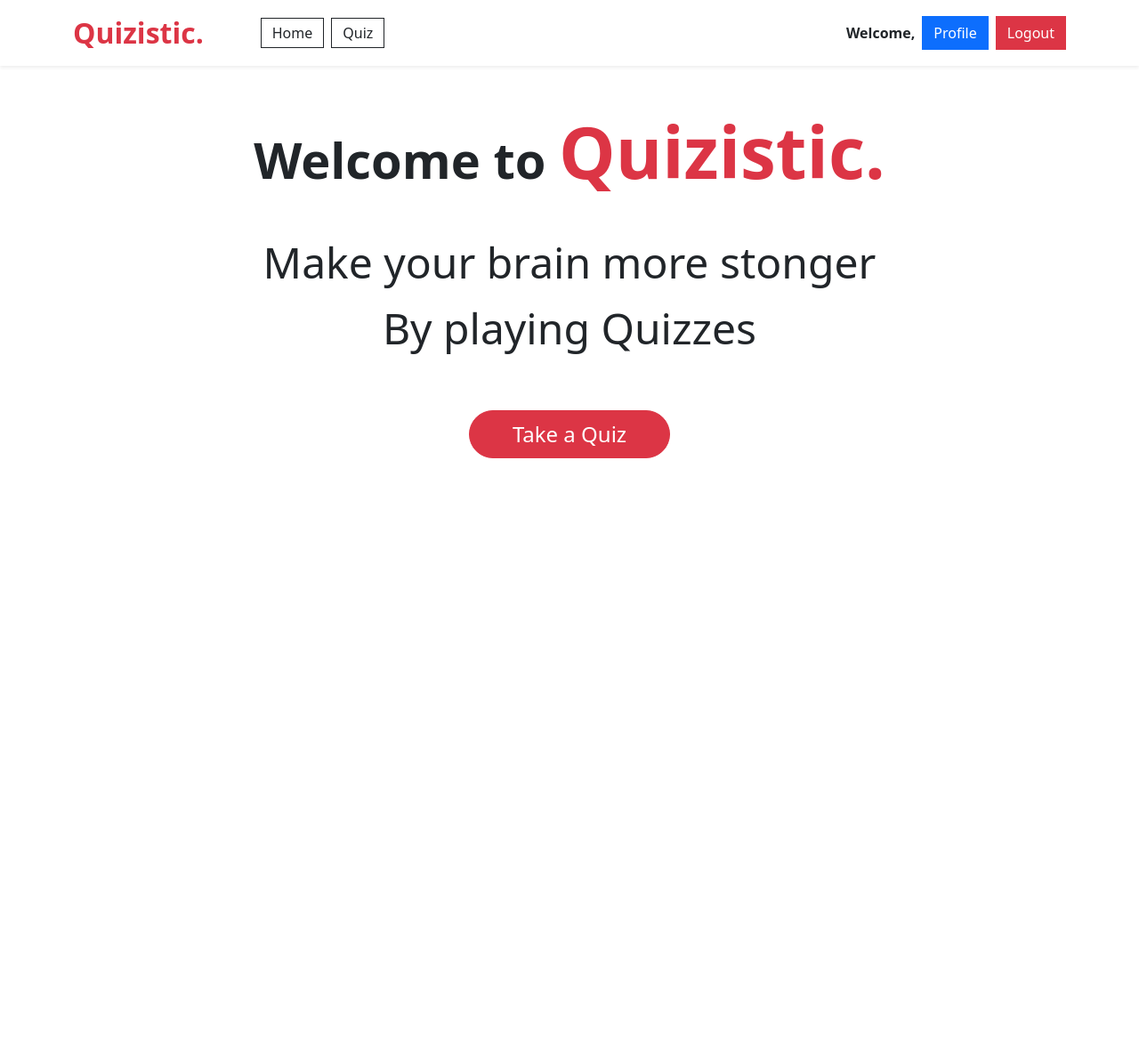
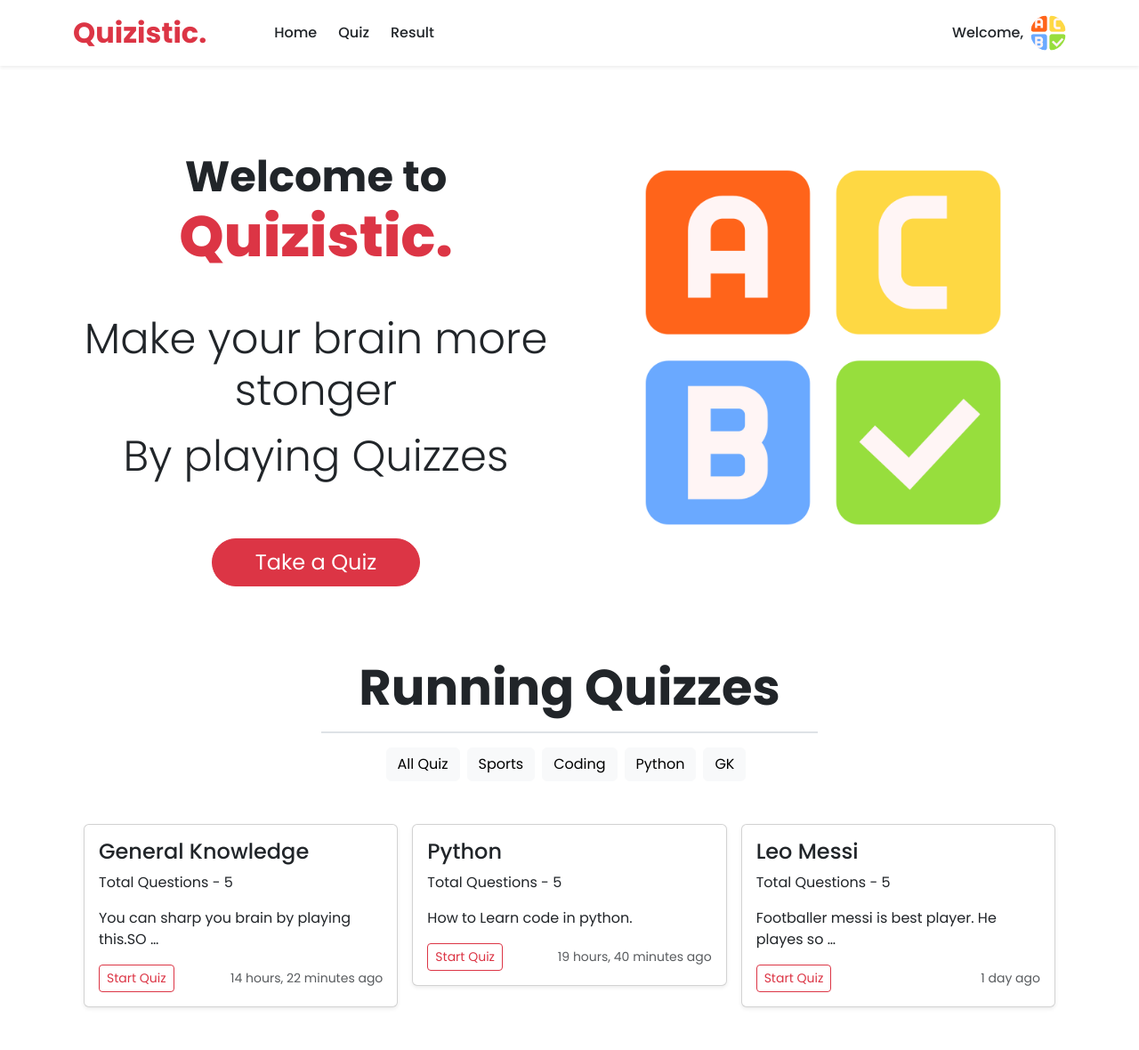
Before and after one commit to sinu5550/Quizistic, a Django app: page / in a window 1280 px wide. Shown: the whole page at 89% size. Before the commit the page ends 515 px from the top, so only its background shows below. Run offline with Django 5.2, Linux system fonts and the light colour scheme; a user stored in the database is signed in; data comes from the database, SQL or seed files in the repository; both versions use the stored data as it was after the commit.

Commit message:
Updated Something

```diff
--- a/Quizistic/views.py
+++ b/Quizistic/views.py
@@ -1,4 +1,14 @@
 from django.shortcuts import render
+from quiz.models import Quiz
+from category.models import Category
 
-def home (request):
-    return render(request,'home.html')
+def home (request,category_slug=None):
+    quizzes = Quiz.objects.order_by('-created_at')
+    categories = Category.objects.all()
+
+    if category_slug is not None:
+        category = Category.objects.get(slug = category_slug)
+        quizzes = Quiz.objects.filter(category = category)
+    categories = Category.objects.all()
+    context ={"quizzes":quizzes, "categories":categories}
+    return render(request,'home.html',context)
--- a/quiz/templates/quiz_result.html
+++ b/quiz/templates/quiz_result.html
@@ -35,7 +35,7 @@
     <tbody>
         {% for r in result %}
         <tr>
-            <td>{{r.id}}</td>
+            <td>{{ forloop.counter }}</td>
             <td>{{r.question}}</td>
             <td>{{r.question.right_opt}}</td>
             {% if r.question.right_opt == r.right_ans %}
--- a/quiz/urls.py
+++ b/quiz/urls.py
@@ -5,6 +5,7 @@
     path('category/<slug:category_slug>/', views.all_quiz_view, name='cat_quiz'),
     path('question/<int:q_id>/', views.question_view, name='question'),
     path('submit-answer/<int:q_id>/<int:ques_id>/', views.submit_answer_view, name='submit_answer'),
+    path('result/', views.result, name='result'),
 
 
 
--- /dev/null
+++ b/static/css/style.css
@@ -0,0 +1,9 @@
+@import url('https://fonts.googleapis.com/css2?family=Inter:wght@200;400;500;600;700&family=Montserrat:wght@100;200;300;400;600;700&family=Poppins:wght@200;300;400;500;600;700;800&display=swap');
+
+body {
+    font-family: poppins;
+}
+
+.profile-pic {
+    width: 40px;
+}
--- a/templates/base.html
+++ b/templates/base.html
@@ -8,6 +8,8 @@
     <title>Quizistic.</title>
     <link href="https://cdn.jsdelivr.net/npm/bootstrap@5.3.2/dist/css/bootstrap.min.css" rel="stylesheet"
         integrity="sha384-T3c6CoIi6uLrA9TneNEoa7RxnatzjcDSCmG1MXxSR1GAsXEV/Dwwykc2MPK8M2HN" crossorigin="anonymous">
+    <link rel="stylesheet" href="{% static 'css/style.css' %}">
+    <link rel="stylesheet" href="https://cdn.jsdelivr.net/npm/bootstrap-icons@1.11.3/font/bootstrap-icons.min.css">
 
 </head>
 
@@ -20,24 +22,43 @@
                 <span class="navbar-toggler-icon"></span>
             </button>
             <div class="collapse navbar-collapse gap-2 " id="navbarNavAltMarkup">
-                <div class="navbar-nav  ps-lg-5 item-nav gap-2">
-                    <a class="btn btn-outline-dark rounded-0 py-1" aria-current="page" href="{% url 'home' %}">Home</a>
-
-                    <a class="btn btn-outline-dark rounded-0 py-1" aria-current="page"
+                <div class="navbar-nav  ps-lg-5 item-nav ">
+                    <a class="btn  btn-outline-dark rounded-0 border-0  fw-medium" aria-current="page"
+                        href="{% url 'home' %}">Home</a>
+                    {% if user.is_authenticated %}
+                    <a class="btn  btn-outline-dark rounded-0 border-0  fw-medium" aria-current="page"
                         href="{% url 'all_quiz' %}">Quiz</a>
-
+                    <a class="btn  btn-outline-dark rounded-0 border-0  fw-medium" aria-current="page"
+                        href="{% url 'result' %}">Result</a>
+                    {% endif %}
 
                 </div>
                 <div class="navbar-nav  item-nav gap-2 ms-lg-auto 2 align-items-center ">
                     {% if user.is_authenticated %}
-                    <div class="fw-bold ">Welcome, {{ request.user.first_name }} </div>
-                    <a href="{% url 'profile' %}" class="btn btn-primary rounded-0">Profile</a>
-                    <form method="post" action="{% url 'logout' %}">
-                        {% csrf_token %}
-                        <button type="submit" class="btn btn-danger rounded-0"> Logout</button>
-                    </form>
+                    <div class="fw-medium ">Welcome, {{ request.user.first_name }} {{ request.user.last_name }} </div>
+                    <div class="btn-group dropstart">
+                        <button type="button" class="btn px-0 border-0 rounded-0" data-bs-toggle="dropdown">
+                            <img src="{% static 'images/answer.png' %}" class="profile-pic rounded-5" alt="">
+                        </button>
+                        <ul class="dropdown-menu mt-5 ">
+                            <li><a href="{% url 'profile' %}" class="rounded-0 text-decoration-none"><button
+                                        class="dropdown-item " type="button">
+                                        <i class="bi bi-person-fill me-2"></i>Profile</button></a></li>
+                            <li><button class="dropdown-item " type="button">Another action</button>
+                            </li>
+                            <li>
+                                <form method="post" action="{% url 'logout' %}">
+                                    {% csrf_token %}
+
+                                    <button class="dropdown-item " type="submit"">
+                                        <i class=" bi bi-box-arrow-left me-2"></i>Logout</button>
+                                </form>
+                            </li>
+                        </ul>
+                    </div>
+
                     {% else%}
-                    <a href="{% url 'register' %}" class="btn btn-outline-danger rounded-0">Sign Up</a>
+                    <a href=" {% url 'register' %}" class="btn btn-outline-danger rounded-0">Sign Up</a>
                     <a href="{% url 'login' %}" class="btn btn-danger rounded-0">Login</a>
                     {% endif %}
 
--- a/templates/home.html
+++ b/templates/home.html
@@ -3,13 +3,74 @@
 
 {% block content %}
 
-<h2 class="fw-bolder text-center display-4 mt-5">Welcome to <span
-        class="text-danger display-1 fw-bolder ">Quizistic.</span></h2>
-<div class="text-center mt-5">
-    <p class="display-5 ">Make your brain more stonger</p>
-    <p class="display-5 ">By playing Quizzes</p>
-    <a href="{% url 'all_quiz' %}" class="btn btn-danger rounded-pill fs-4  px-5 py-2 mt-5">Take a Quiz</a>
+<div class="row align-items-center  my-5">
+    <div class="col-6 text-center">
+        <h2 class="fw-bolder display-5 mt-5">Welcome to <span class="text-danger display-3 fw-bolder ">Quizistic.</span>
+        </h2>
+        <div class="mt-5">
+            <p class="display-5 ">Make your brain more stonger</p>
+            <p class="display-5 ">By playing Quizzes</p>
+            <a href="{% url 'all_quiz' %}" class="btn btn-danger rounded-pill fs-4  px-5 py-2 mt-5">Take a Quiz</a>
+        </div>
+    </div>
+    <div class="col-6 d-flex justify-content-center">
+        <img src="{% static 'images/answer.png' %}" class="w-75" alt="Answer Picture">
+    </div>
 </div>
 
 
+<section class="my-5">
+    <div class="d-flex justify-content-center ">
+        <h1 class="display-4 fw-bold border-bottom  border-2 text-center my-3 w-50 py-3">Running Quizzes</h1>
+    </div>
+
+
+    <div class="container">
+        <div class="d-flex justify-content-center ">
+            <a href="{% url 'all_quiz' %}" class="btn btn-light me-2">All Quiz</a>
+            {% for cat in categories %}
+            <a href="{% url 'cat_quiz' cat.slug %}" class="btn btn-light me-2">{{cat.name}}</a>
+            {% endfor %}
+
+        </div>
+    </div>
+    <div class="container mt-5">
+        {% if quizzes|length > 0 %}
+
+        <div class="row row-cols-1 row-cols-sm-1 row-cols-md-2 row-cols-lg-3 g-3">
+
+            {% for quiz in quizzes %}
+            <div class="col">
+                <div class="card shadow-sm">
+                    <div class="card-body">
+                        <h4>{{quiz.title}}</h4>
+                        <p class="card-text">Total Questions - 5</p>
+                        <p class="card-text">{{quiz.description | truncatewords:8}}</p>
+                        <div class="d-flex justify-content-between align-items-center">
+                            <div class="btn-group">
+                                {% if user.is_authenticated %}
+                                <a href="{% url 'question' quiz.id %}" type="button"
+                                    class="btn btn-sm btn-outline-danger">Start
+                                    Quiz</a>
+                                {% else %}
+                                <a href="{% url 'login' %}" type="button" class="btn btn-sm btn-outline-danger">Start
+                                    Quiz</a>
+                                {% endif %}
+
+                            </div>
+                            <small class="text-body-secondary">{{quiz.created_at | timesince}} ago</small>
+                        </div>
+                    </div>
+                </div>
+            </div>
+            {% endfor %}
+
+        </div>
+        {% else %}
+        <h3 class="text-danger fw-bolder text-center">There is no Quiz available for this Category.</h3>
+        {% endif %}
+
+    </div>
+
+</section>
 {% endblock %}
```
Also changed, not shown: Quizistic/settings.py (+5 -3 lines), quiz/views.py (+31 -5 lines), templates/loading.html (added, +31 -0 lines), db.sqlite3, static/images/answer.png (added), static/images/default.png (added).
